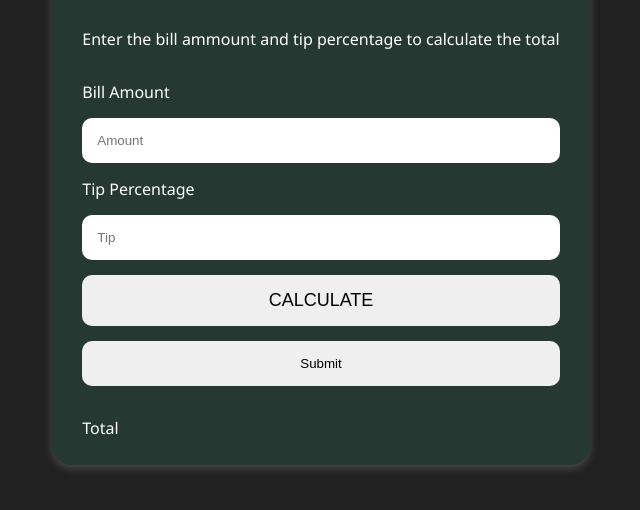
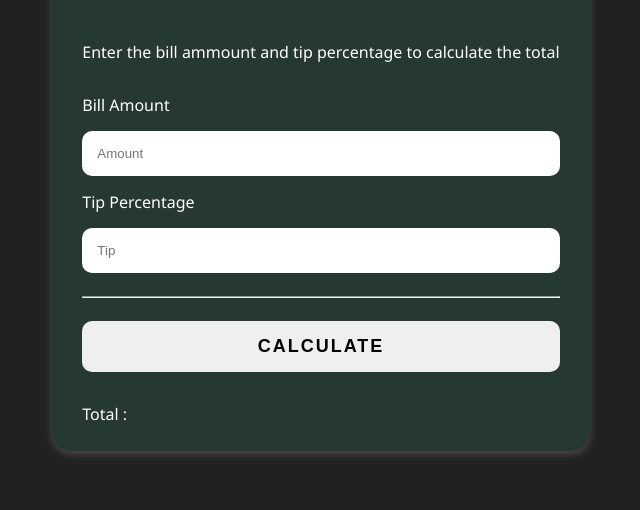
Before and after one commit to Balghari13/js-project-prac, a plain HTML site: page Js Projects/Tip Calculator/index.html in a window 1280 px wide. Shown: the part 236-746 px from the top of the page, without its empty margins (319-959 px from the left). Drawn offline with Linux system fonts and the light colour scheme.

Commit message:
fix button

```diff
--- a/Js Projects/Tip Calculator/index.html
+++ b/Js Projects/Tip Calculator/index.html
@@ -20,9 +20,9 @@
         <label for="tip">Tip Percentage</label>
         <input type="number" id="tip"
          placeholder="Tip">
+         <hr style="width: 100%;">
 <button id="calculate">Calculate</button>
-        <input type="button" id="submit" value="Submit">
-        <p>Total <span id="totalAmount"></span></p>
+        <p>Total : <span id="totalAmount"></span></p>
     </div>
   </div>
 </body>
--- a/Js Projects/Tip Calculator/styles.css
+++ b/Js Projects/Tip Calculator/styles.css
@@ -46,8 +46,8 @@ input{
     text-transform: uppercase;
     transition: background-color .2 ease;
     font-size: large;
-    font-weight:500;
-
+    font-weight:550;
+    letter-spacing: 2px;
 }
 #calculate:hover{
     background-color: rgb(246, 178, 178);
```
